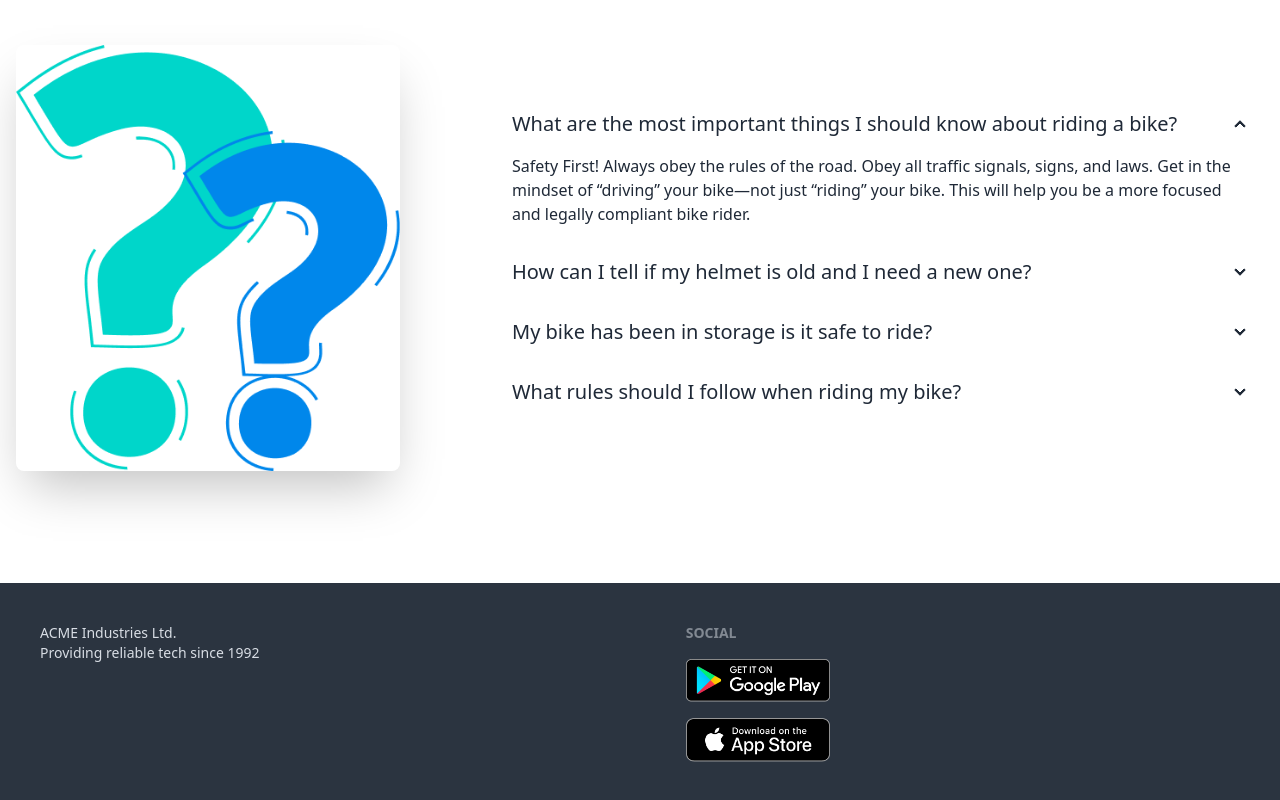
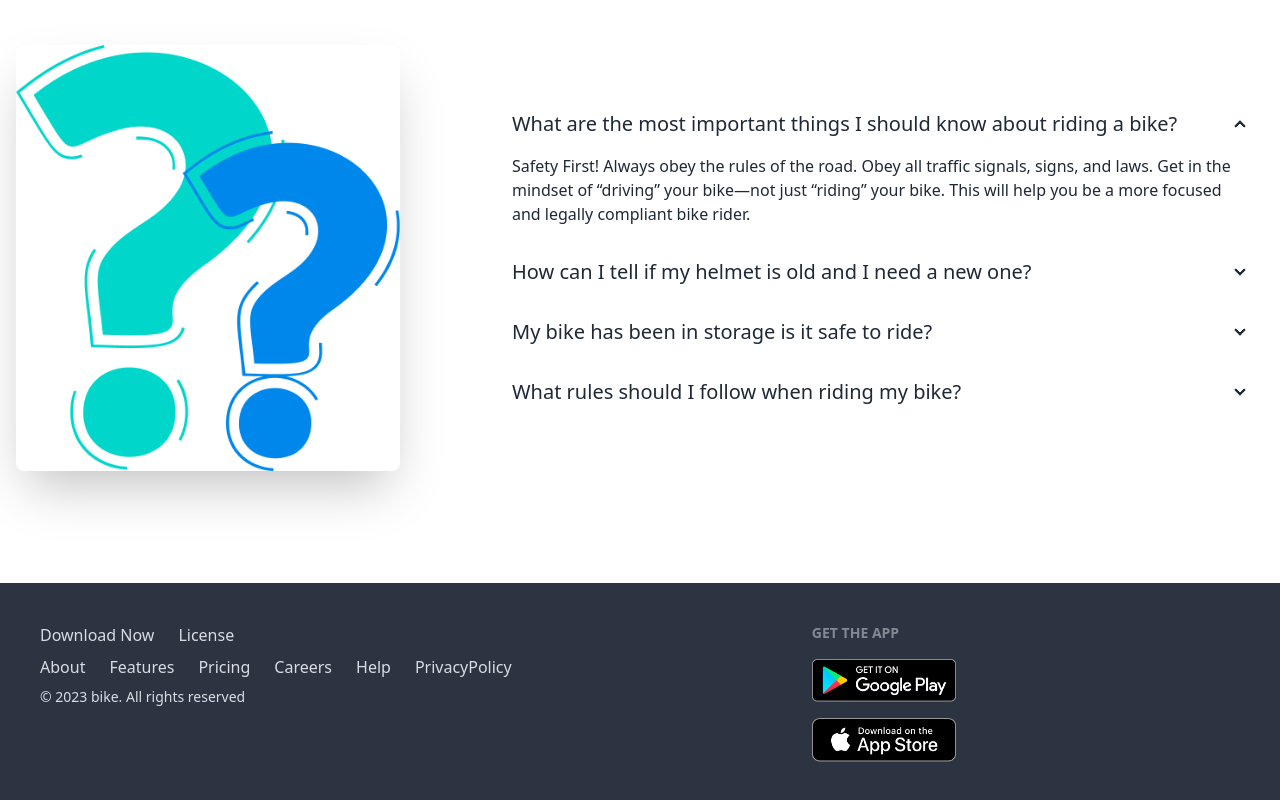
Before and after one commit to zahurul-islam803/biker-zone-with-daisyui, a plain HTML site: page index.html in a window 1280 px wide. Shown: the part 2151-2951 px from the top of the page. Drawn offline with nearby package versions, Linux system fonts and the light colour scheme.

Commit message:
Footer section end

```diff
--- a/index.html
+++ b/index.html
@@ -476,14 +476,25 @@
     </main>
     <footer class="footer p-10 bg-neutral text-neutral-content">
       <div>
-
-    <p>ACME Industries Ltd.<br/>Providing reliable tech since 1992</p>
+        <div class="flex gap-6 text-base font-normal">
+          <p>Download Now</p>
+          <p>License</p>
+        </div>
+        <div class="flex gap-6 text-base font-normal list-none">
+          <li>About</li>
+          <li>Features</li>
+          <li>Pricing</li>
+          <li>Careers</li>
+          <li>Help</li>
+          <li>PrivacyPolicy</li>
+      </div>
+      <p>&copy; 2023 bike. All rights reserved</p>
       </div>
       <div>
-    <span class="footer-title">Social</span>
+        <span class="footer-title">Get the App</span>
         <div class="grid grid-col-1 gap-4">
-      <a><img class="w-36" src="./images/others/android.png" alt=""></a>
-      <a><img class="w-36" src="./images/others/ios.png" alt=""></a>
+          <a><img class="w-36" src="./images/others/android.png" alt="" /></a>
+          <a><img class="w-36" src="./images/others/ios.png" alt="" /></a>
         </div>
       </div>
     </footer>
```
Lines whose indentation alone changed are shown as unchanged.
